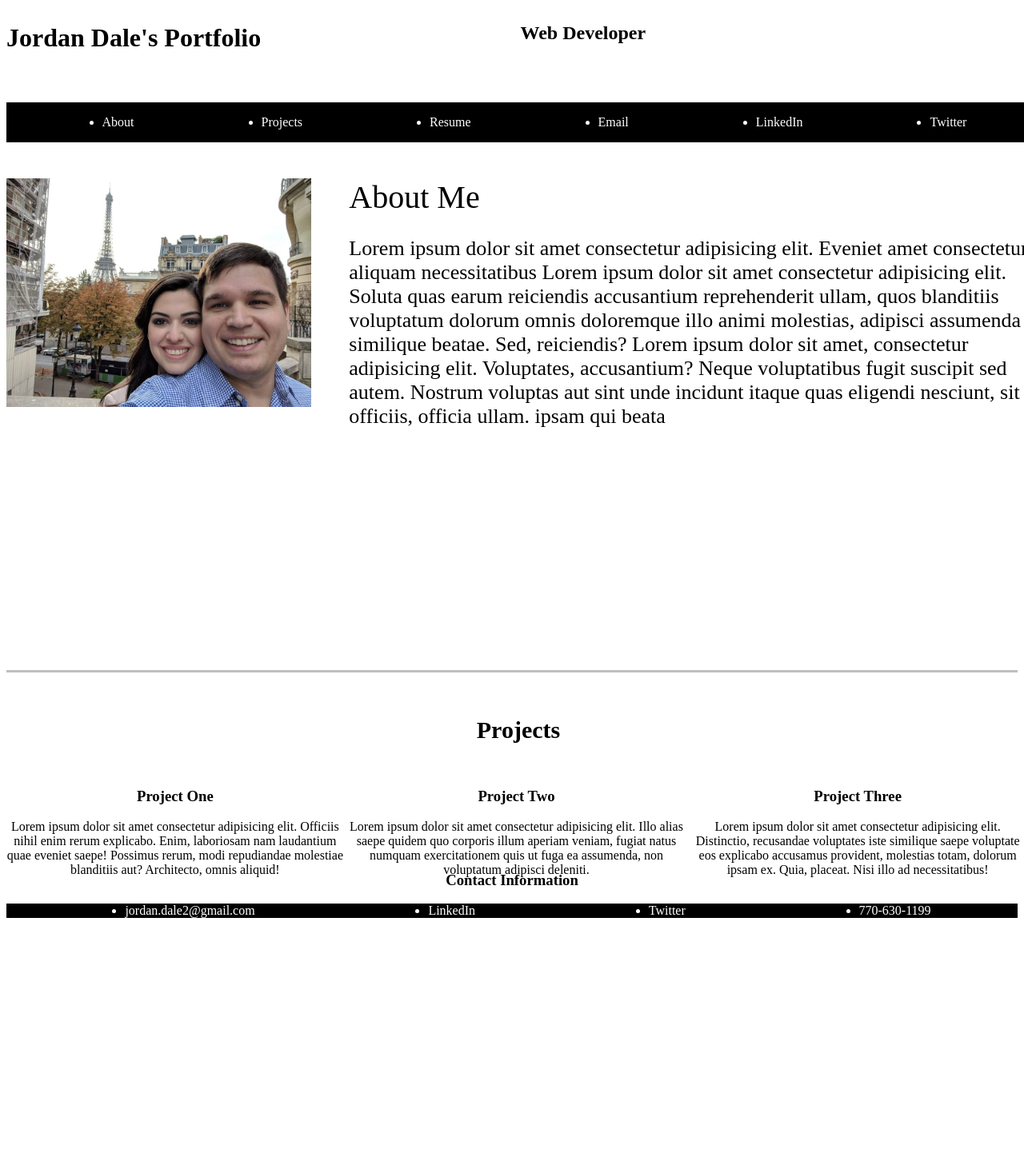
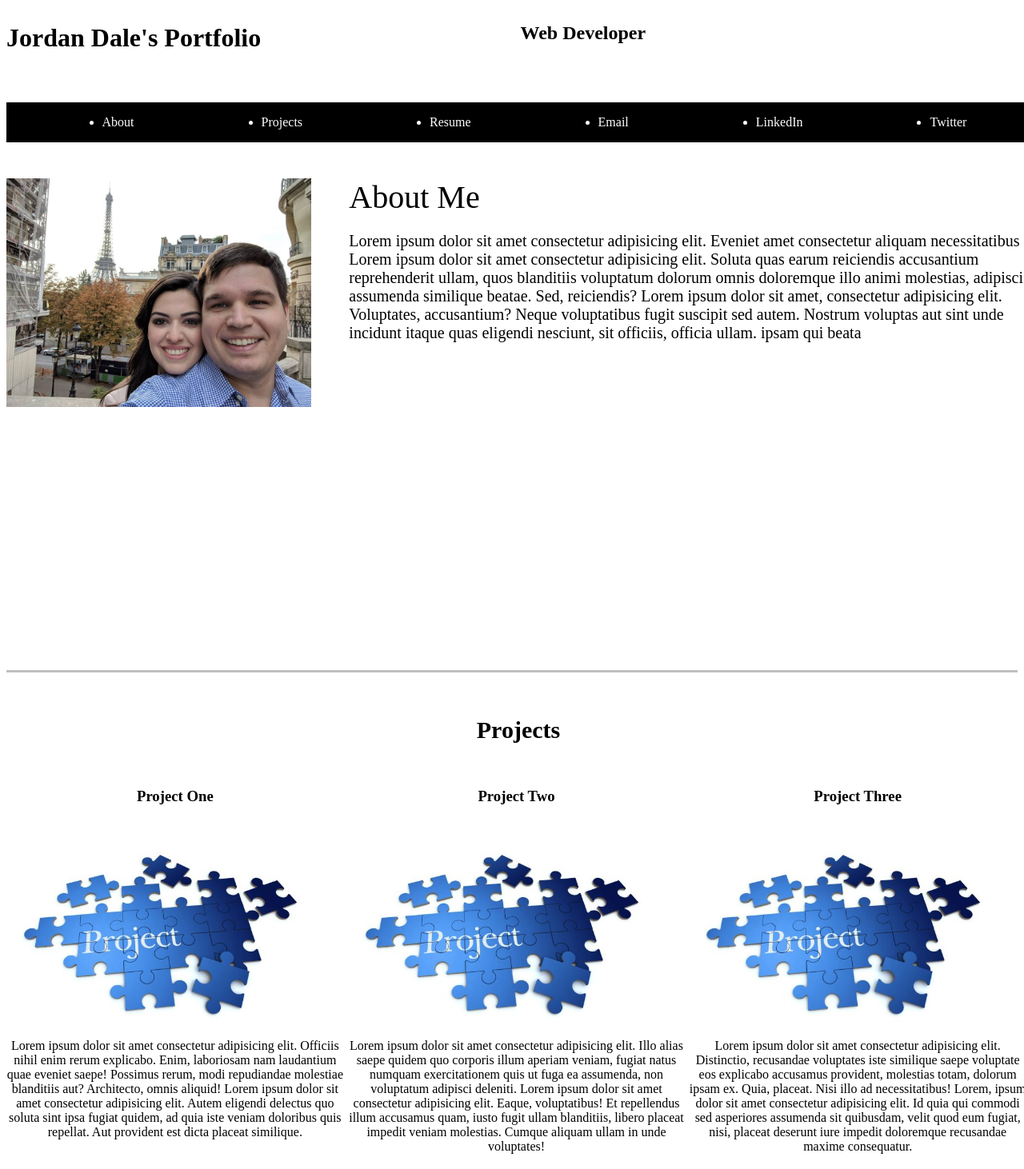
Before and after one commit to Jdale28/jdale28.github.io, a plain HTML site: page index.html in a window 1280 px wide. Shown: the top 1462 px of the page at 80% size. Before the commit the page ends 1164 px from the top, so only its background shows below. Drawn offline with Linux system fonts and the light colour scheme.

Commit message:
Added project images and adjusted footer margin

```diff
--- a/index.html
+++ b/index.html
@@ -42,21 +42,24 @@
         <h2 class="projectHeader">Projects</h2>
         <div class="projects">
             <h3 class="projectTitle">Project One</h3>
+            <img src="projectplaceholder.jpg" alt="projectplaceholder">
             <p class="projectContent">Lorem ipsum dolor sit amet consectetur adipisicing elit. Officiis nihil enim rerum explicabo. Enim,
                 laboriosam nam laudantium quae eveniet saepe! Possimus rerum, modi repudiandae molestiae blanditiis
-                aut? Architecto, omnis aliquid! </p>
+                aut? Architecto, omnis aliquid!  Lorem ipsum dolor sit amet consectetur adipisicing elit. Autem eligendi delectus quo soluta sint ipsa fugiat quidem, ad quia iste veniam doloribus quis repellat. Aut provident est dicta placeat similique.</p>
         </div>
         <div class="projects">
             <h3 class="projectTitle">Project Two</h3>
+            <img src="projectplaceholder.jpg" alt="projectplaceholder">
             <p class="projectContent">Lorem ipsum dolor sit amet consectetur adipisicing elit. Illo alias saepe quidem quo corporis illum
                 aperiam veniam, fugiat natus numquam exercitationem quis ut fuga ea assumenda, non voluptatum adipisci
-                deleniti.</p>
+                deleniti. Lorem ipsum dolor sit amet consectetur adipisicing elit. Eaque, voluptatibus! Et repellendus illum accusamus quam, iusto fugit ullam blanditiis, libero placeat impedit veniam molestias. Cumque aliquam ullam in unde voluptates!</p>
         </div>
         <div class="projects">
             <h3 class="projectTitle">Project Three</h3>
+            <img src="projectplaceholder.jpg" alt="projectplaceholder">
             <p class="projectContent">Lorem ipsum dolor sit amet consectetur adipisicing elit. Distinctio, recusandae voluptates iste
                 similique saepe voluptate eos explicabo accusamus provident, molestias totam, dolorum ipsam ex. Quia,
-                placeat. Nisi illo ad necessitatibus!</p>
+                placeat. Nisi illo ad necessitatibus! Lorem, ipsum dolor sit amet consectetur adipisicing elit. Id quia qui commodi sed asperiores assumenda sit quibusdam, velit quod eum fugiat, nisi, placeat deserunt iure impedit doloremque recusandae maxime consequatur.</p>
         </div>
     </div>
 
--- a/style.css
+++ b/style.css
@@ -38,7 +38,7 @@ img {
 }
 
 .aboutText {
-    font-size: 26px;
+    font-size: 20px;
 }
 
 .selfie {
@@ -106,3 +106,7 @@ ul {
     justify-content: center;
     text-align: center;
 }
+
+.contact {
+    margin: 500px 0 0 0;
+}
```
Also changed, not shown: projectplaceholder.jpg (added).
